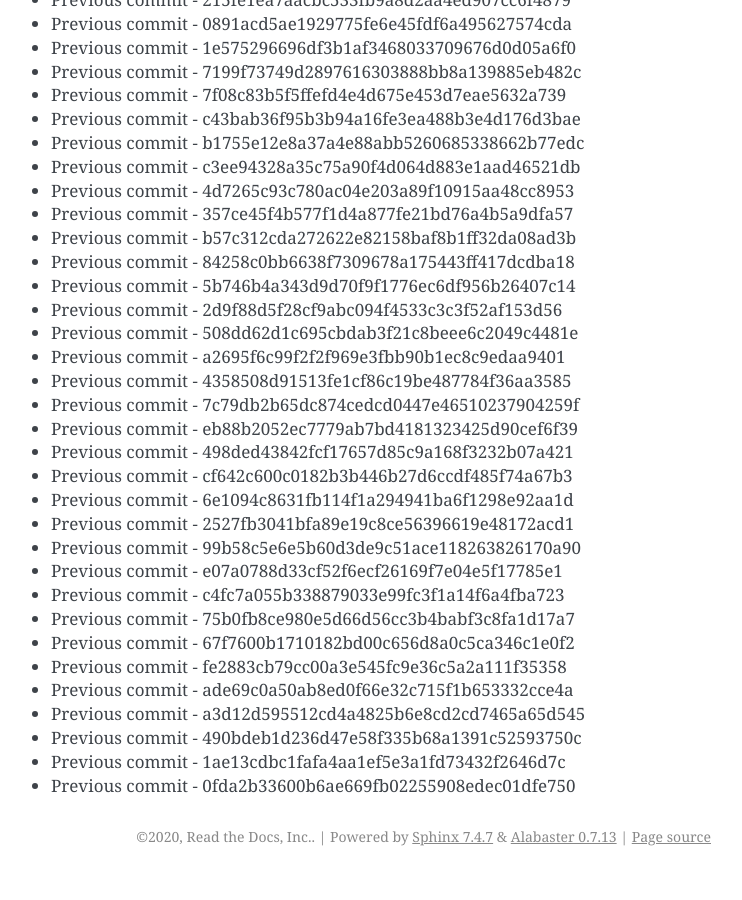
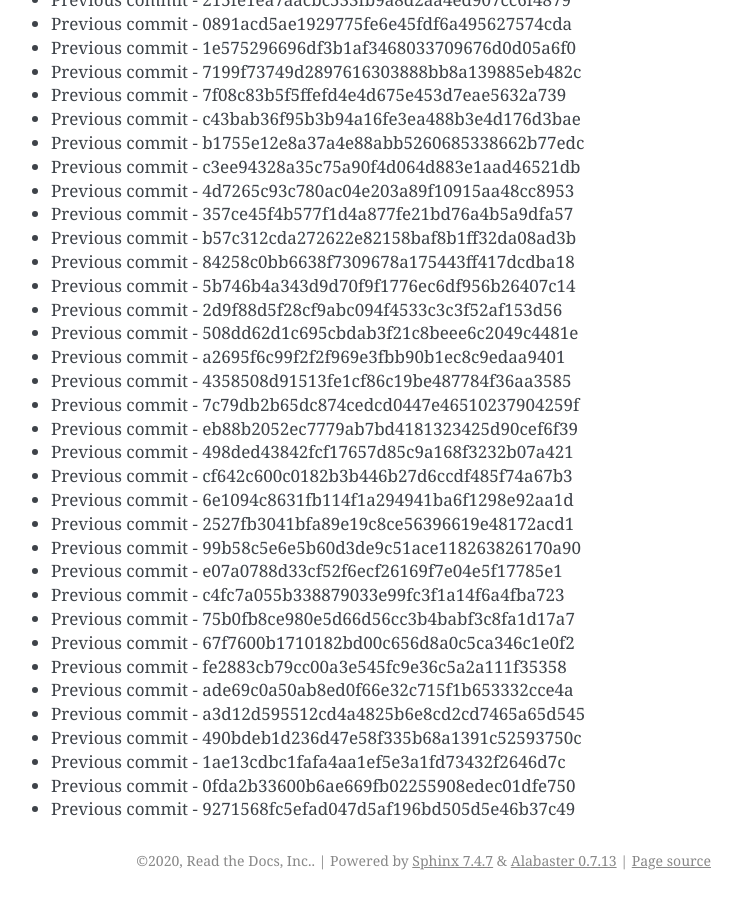
Before and after one commit to readthedocs/rtd-git-stresstest, a Sphinx documentation site: the page built from docs/updates.rst, in a window 1280 px wide and 900 px high, scrolled down 88204 px. Shown: the whole window, without its empty margins (399-1141 px from the left). Built offline with Sphinx 7.4.7, drawn with Linux system fonts in a browser that asks for light colours; before the commit the page ends 89080 px from its top, so only the background shows below that.

Commit message:
Generating commit from previous: 9271568fc5efad047d5af196bd505d5e46b37c49

```diff
--- a/docs/updates.rst
+++ b/docs/updates.rst
@@ -3738,3 +3738,4 @@ It can be tested for any performance characteristics.
 * Previous commit - 490bdeb1d236d47e58f335b68a1391c52593750c
 * Previous commit - 1ae13cdbc1fafa4aa1ef5e3a1fd73432f2646d7c
 * Previous commit - 0fda2b33600b6ae669fb02255908edec01dfe750
+* Previous commit - 9271568fc5efad047d5af196bd505d5e46b37c49
```
